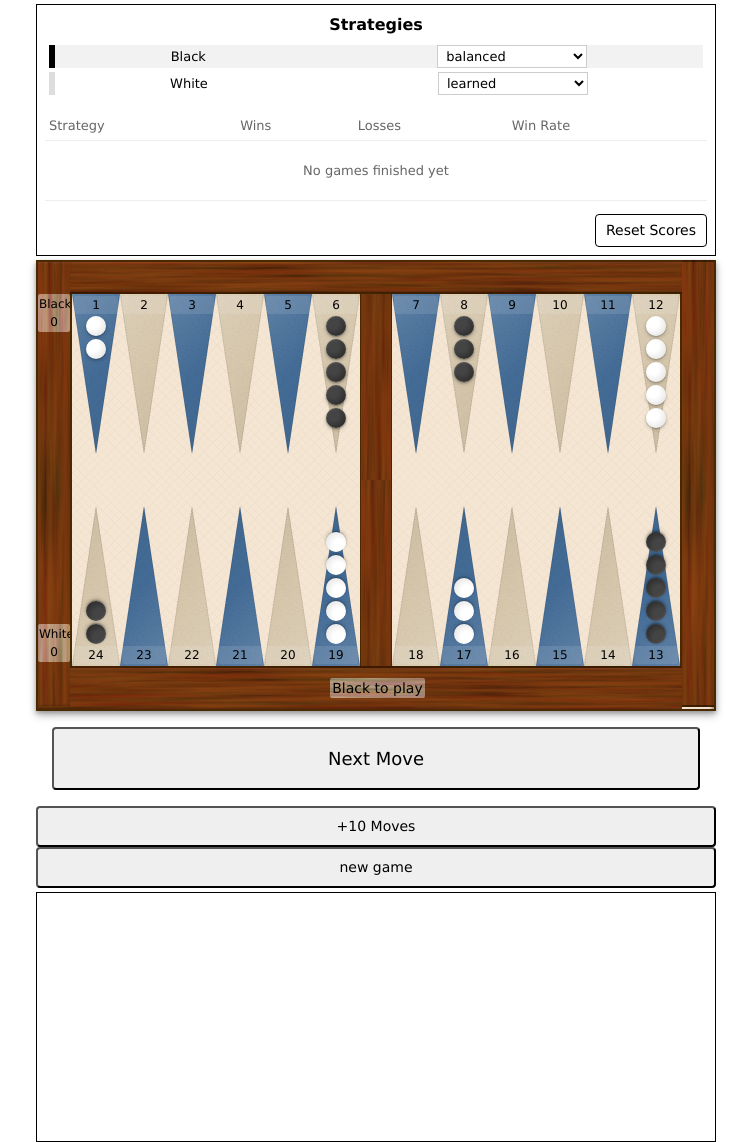
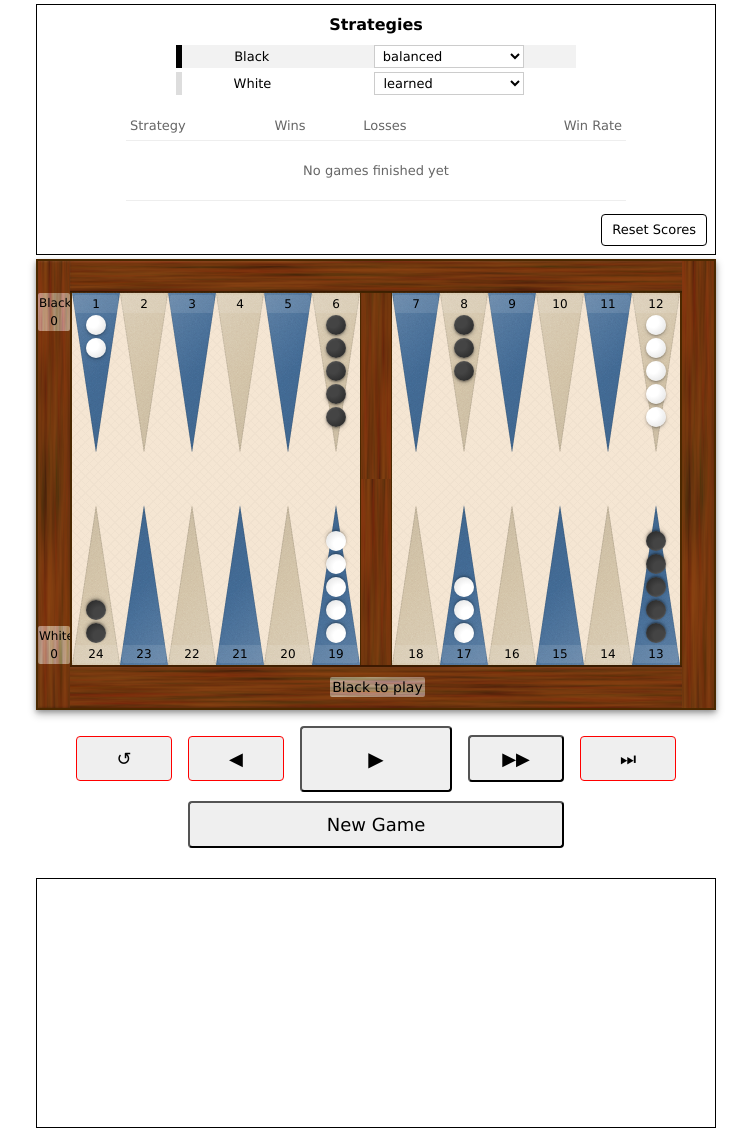
Before and after one commit to rrcobb/backgammon, a website with bundled scripts: page index.html in a window 1280 px wide. Shown: the whole page, without its empty margins (264-1015 px from the left). Built offline with nearby package versions, Linux system fonts and the light colour scheme.

Commit message:
Revamped game controls and improved layout styles

```diff
--- a/index.html
+++ b/index.html
@@ -21,9 +21,14 @@
     </div>
     <div id="game">
       <div id="board"></div>
-      <button id="play">Next Move</button>
-      <button id="ten">+10 Moves</button>
-      <button id="new">new game</button>
+      <div id="controls">
+        <button id="reset">↺</button>
+        <button id="back">◀</button>
+        <button id="play">▶</button>
+        <button id="ten">▶▶</button>
+        <button id="end">⏭</button>
+        <button id="new">New Game</button>
+      </div>
     </div>
     <div id="interface">
       <div id="historyEl"></div>
--- a/style.css
+++ b/style.css
@@ -79,6 +79,7 @@ h1, h2, h3, h4, h5, h6 {
   --heading-font: "Palatino";
   --frame-width: 32px;
   --board-height: 380px;
+  --frame-height: calc(var(--board-height) + 2 * (var(--frame-width) + 2px) - 1px);
 }
 
 * {
@@ -122,7 +123,7 @@ div#board {
 
 .home {
   position: absolute;
-  height: calc(var(--board-height) + 2 * var(--frame-width));
+  height: var(--frame-height);
   width: var(--frame-width);
   filter: url(#mahogany-filter-vertical);
   display: flex;
@@ -140,13 +141,11 @@ div#board {
 
 .right {
   position: absolute;
-  height: calc(var(--board-height) + 2.5px + 2 * var(--frame-width));
+  height: var(--frame-height);
   width: var(--frame-width);
   filter: url(#mahogany-filter-vertical);
-  top: -2px;
-  right: 0; /* calc(0px - var(--frame-width)); */
-  border-top: 2px solid var(--board-border);
-  border-bottom: 2px solid var(--board-border);
+  top: 0;
+  right: 0;
   z-index: 1;
 }
 
@@ -183,6 +182,7 @@ div#board {
   clip-path: inset(8px round 8px);
   margin-left: -10px;
   width: 52px;
+  display: inline-block;
 }
 
 .bottom .label {
@@ -374,6 +374,7 @@ body {
   flex-shrink: 0;
   display: flex;
   flex-direction: column;
+  max-width: 680px;
 }
 
 #historyEl {
@@ -381,17 +382,38 @@ body {
   width: 100%;
 }
 
-#play {
-  padding: 1rem;
-  margin: 1rem;
+#controls {
+  display: grid;
+  grid-template-columns: 1fr 1fr 1.5fr 1fr 1fr;
+  grid-template-rows: 1fr 1fr;
+  grid-template-areas:
+    ". . . . ."
+    ". new new new .";
+  justify-content: center;
+  align-items: center;
+  padding: 1rem 2rem;
+}
+
+#controls button {
+  padding: 0.5rem 0.8rem;
   border-radius: 4px;
   font-size: 18px;
+  margin: 0 0.5rem;
+  height: max-content;
 }
 
-button {
-  padding: 0.5rem;
+button#play {
+  padding: 1rem 2rem;
   border-radius: 4px;
-  font-size: 14px;
+  font-size: 20px;
+}
+
+#new {
+  grid-area: new;
+}
+
+#back, #end, #reset {
+  border: 1px solid red;
 }
 
 #turn-indicator {
@@ -565,7 +587,8 @@ button {
   display: flex;
   justify-content: space-around;
   align-items: center;
-  margin: 4px;
+  margin: 4px auto;
+  max-width: 400px;
   text-transform: capitalize;
 }
 
@@ -613,8 +636,9 @@ button {
 }
 
 .stats-table {
-  margin: 1em 0;
+  margin: 1em auto;
   width: 100%;
+  max-width: 500px;
   border-collapse: collapse;
 }
 
@@ -623,6 +647,10 @@ button {
   padding: 4px;
   text-align: left;
   border-bottom: 1px solid #eee;
+}
+
+.stats-table th:last-child, .stats-table td:last-child {
+  text-align: right;
 }
 
 .stats-table th {
```
